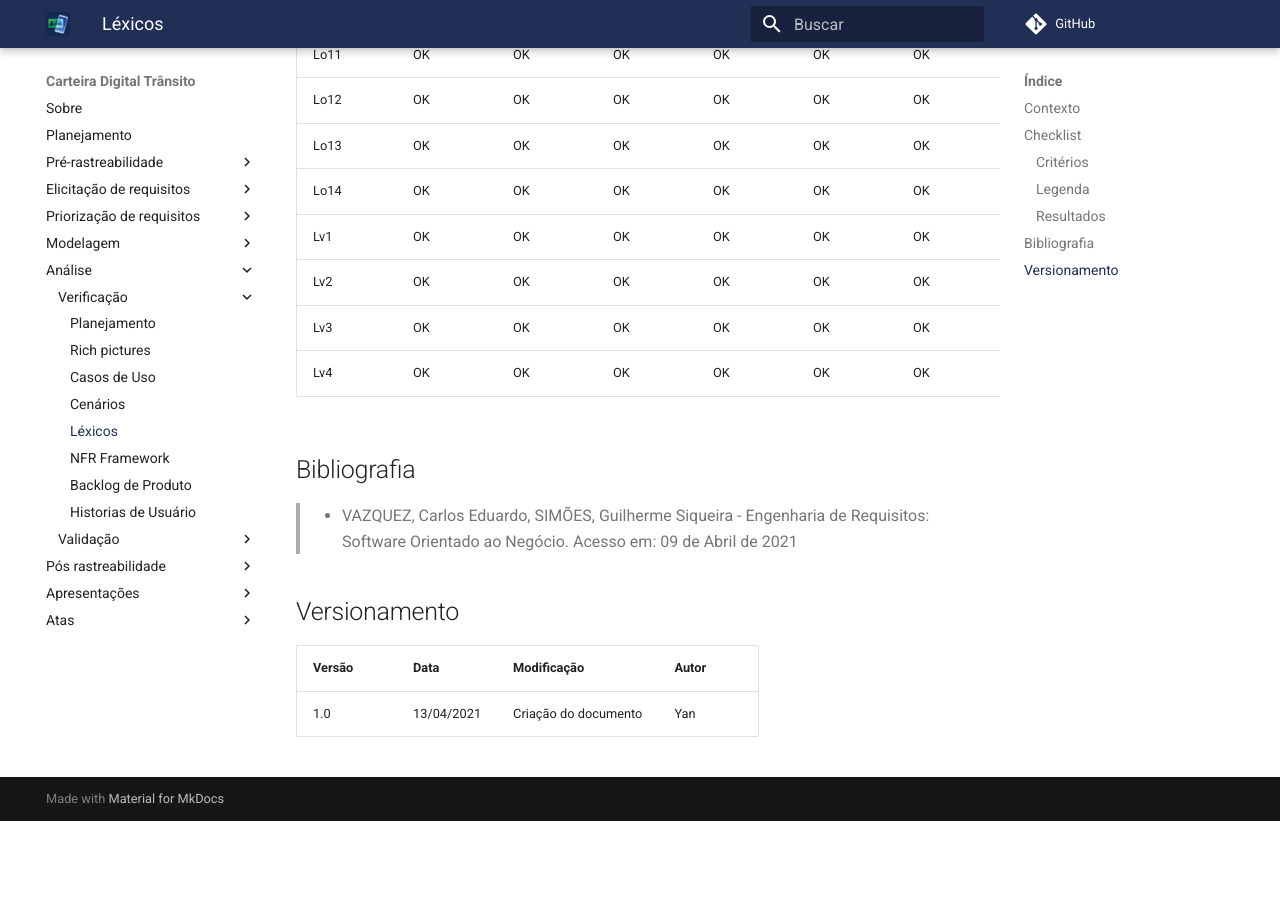
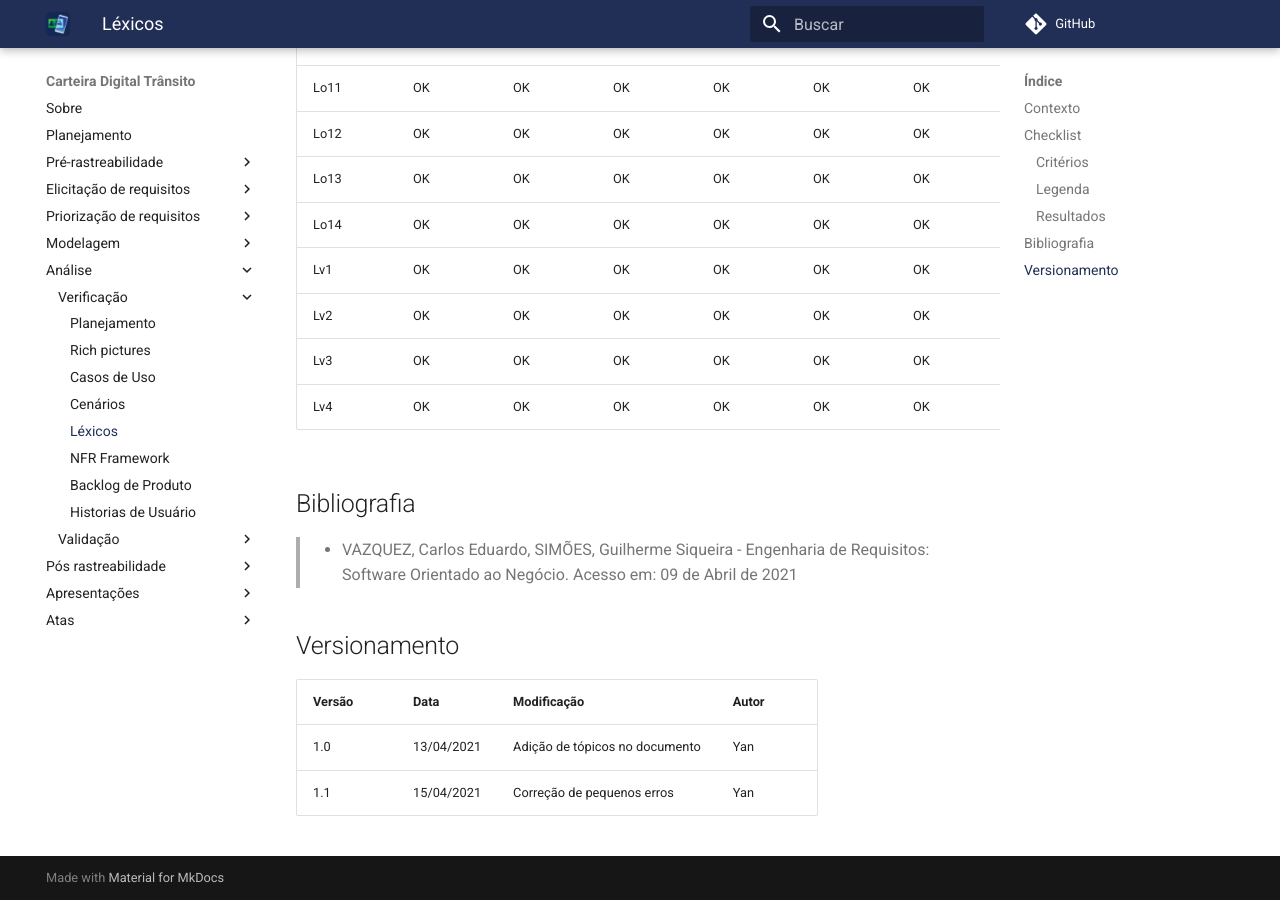
Before and after one commit to sergiosacj/2020.2-CarteiraDigitalTransito, an MkDocs documentation site: the page built from docs/analise/verificacao/lexico.md, in a window 1280 px wide and 900 px high, scrolled down 1796 px. Built offline with MkDocs 1.6.1 and Material for MkDocs 9.7.7, drawn with Linux system fonts in a browser that asks for light colours; comment, search, counter and statistics services are not loaded; before the commit the page ends 2617 px from its top, so only the background shows below that; some of the changed text lies outside the part shown.

Commit message:
(#74) Corrigindo pequenos erros

```diff
--- a/docs/analise/verificacao/lexico.md
+++ b/docs/analise/verificacao/lexico.md
@@ -62,4 +63,5 @@ O documento verificado está disponível [aqui](https://requisitos-de-software.g
 ## Versionamento
 | Versão | Data | Modificação | Autor |
 |--|--|--|--|
-| 1.0 | 13/04/2021 | Criação do documento | Yan |
+| 1.0 | 13/04/2021 | Adição de tópicos no documento | Yan |
+| 1.1 | 15/04/2021 | Correção de pequenos erros | Yan |
```
Also changed, not shown: other parts of docs/analise/verificacao/lexico.md (+1 -0 lines).
